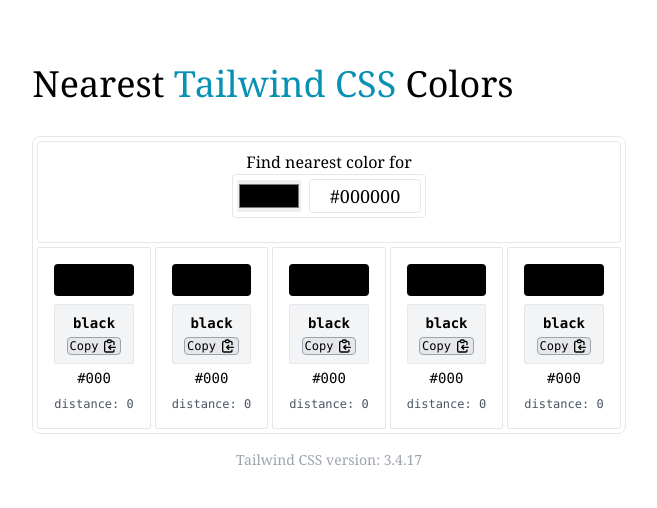
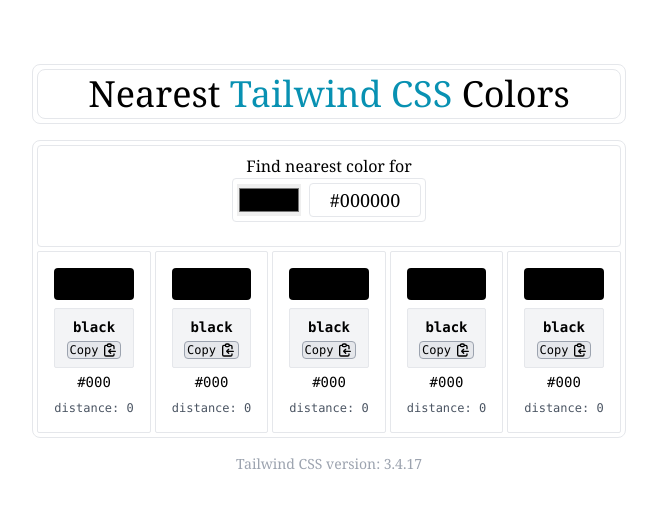
Before and after one commit to shreshthmohan/nearest-tailwind-color, a website built with webpack: page src/index.html in a window 1280 px wide. Shown: the whole page, without its empty margins (311-968 px from the left). Built offline with nearby package versions, Linux system fonts and the light colour scheme.

Commit message:
heading design

```diff
--- a/src/index.html
+++ b/src/index.html
@@ -10,11 +10,13 @@
     <div class="w-full font-serif px-2 md:px-0">
       <div class="flex justify-center">
         <div class="my-4 md:my-16 inline-block">
-          <h1 class="text-xl md:text-4xl">
-            Nearest <span class="text-cyan-600">Tailwind CSS</span> Colors
-          </h1>
+          <div class="rounded-lg border p-1">
+            <h1 class="text-xl md:text-4xl text-center border rounded-lg py-1">
+              Nearest <span class="text-cyan-600">Tailwind CSS</span> Colors
+            </h1>
+          </div>
 
-          <div class="flex flex-col gap-1 mt-2 md:mt-8 border p-1 rounded-lg">
+          <div class="flex flex-col gap-1 mt-4 border p-1 rounded-lg">
             <div
               class="border md:px-4 p-2 rounded flex flex-col items-center justify-center"
             >
```
